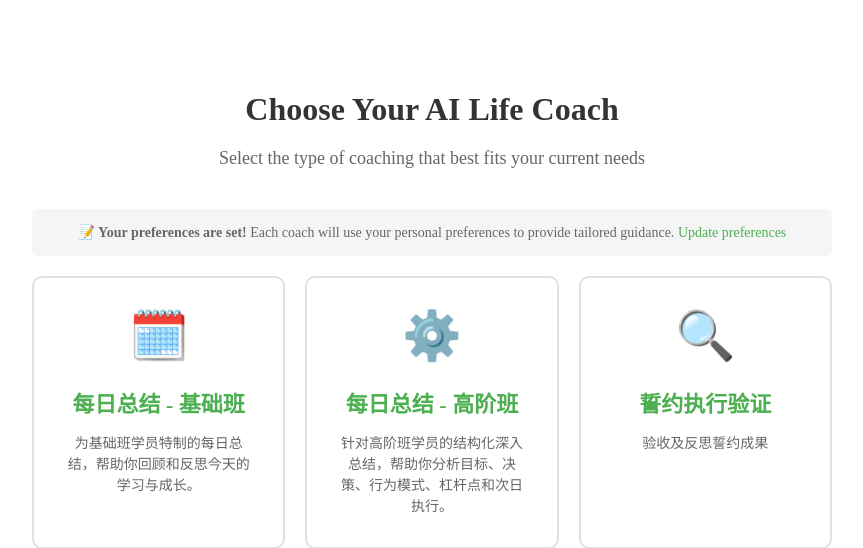
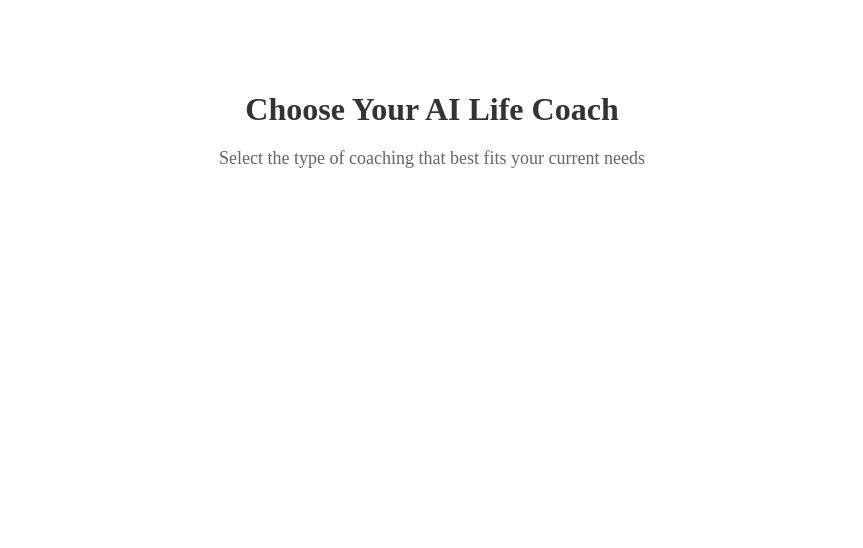
Before and after one commit to JustProgIT/lifetune, a PHP site: page /user-preferences/onboarding in a window 1280 px wide. Shown: the top 548 px of the page, without its empty margins (208-1071 px from the left). After the commit the page ends 168 px from the top, so only its background shows below. Run offline with PHP 8.4, Linux system fonts and the light colour scheme; data that the repository does not hold is empty.

Commit message:
Update onboarding.php

```diff
--- a/onboarding.php
+++ b/onboarding.php
@@ -87,22 +87,6 @@
           display: none;
       }
 
-      .preferences-info {
-          background-color: #f5f5f5;
-          padding: 15px;
-          border-radius: 5px;
-          margin-bottom: 20px;
-          font-size: 14px;
-          color: #666;
-      }
-
-      .preferences-info a {
-          color: #4CAF50;
-          text-decoration: none;
-      }
-
-      .preferences-info a:hover {
-          text-decoration: underline;
       }
   </style>
 </head>
@@ -111,14 +95,7 @@
         <h1>Choose Your AI Life Coach</h1>
         <p>Select the type of coaching that best fits your current needs</p>
 
-        <div class="preferences-info">
-            <strong>📝 Your preferences are set!</strong>
-            Each coach will use your personal preferences to provide tailored guidance.
-            <a href="questionnaire.html">Update preferences</a>
-        </div>
-
         <div class="error" id="error-message"></div>
-        <div class="loading" id="loading">Checking your preferences...</div>
 
         <div class="coach-options" id="coach-options" style="display: none;">
             <a href="basic-daily.html" class="coach-card">
@@ -150,41 +127,6 @@
             const errorMessage = document.getElementById('error-message');
             const coachOptions = document.getElementById('coach-options');
 
-            loading.style.display = 'block';
-
-            // Check if user preferences exist
-            fetch('/user-preferences', { credentials: 'include' })
-                .then(response => {
-                    if (!response.ok) {
-                        throw new Error(`Server responded with status: ${response.status}`);
-                    }
-                    return response.json();
-                })
-                .then(data => {
-                    loading.style.display = 'none';
-
-                    if (!data.hasPreferences) {
-                        // Redirect to the questionnaire if preferences are missing
-                        window.location.href = 'questionnaire.html';
-                    } else {
-                        // Store preferences in localStorage for use by chat scripts
-                        localStorage.setItem('userPreferences', JSON.stringify(data.preferences));
-                        // Show coach options
-                        coachOptions.style.display = 'grid';
-                    }
-                })
-                .catch(error => {
-                    loading.style.display = 'none';
-                    console.error('Error checking user preferences:', error);
-
-                    errorMessage.textContent = 'An error occurred while checking your preferences. Please try again.';
-                    errorMessage.style.display = 'block';
-
-                    // Show coach options anyway after 3 seconds
-                    setTimeout(() => {
-                        errorMessage.style.display = 'none';
-                        coachOptions.style.display = 'grid';
-                    }, 3000);
                 });
         });
   </script>
```
